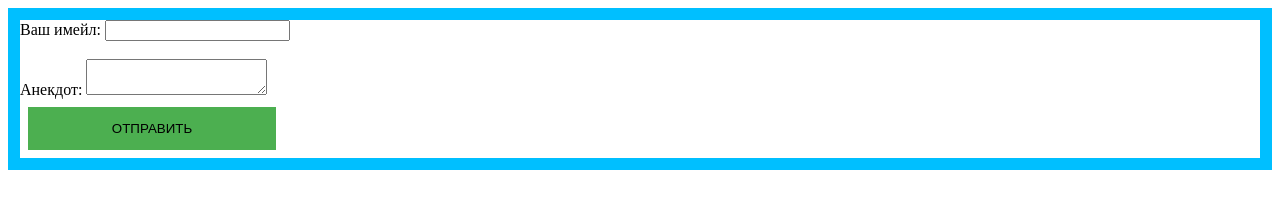
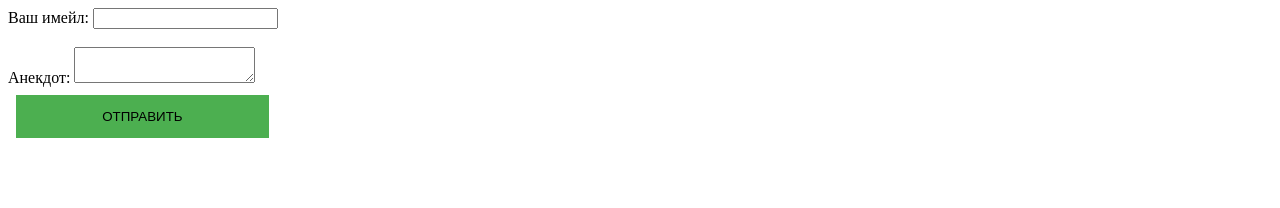
Before and after one commit to Kukuruzo27/Formspree, a plain HTML site: page index.html in a window 1280 px wide. Drawn offline with Linux system fonts and the light colour scheme.

Commit message:
Update style.css

```diff
--- a/style.css
+++ b/style.css
@@ -1,7 +1,4 @@
-/* Общие стили для формы */
-form {
-  border: 12px solid #00bfff; /* Рамка вокруг формы */
-}
+
 
 /* Стили для полей ввода (текст и пароль) */
 input[type=text],
```
